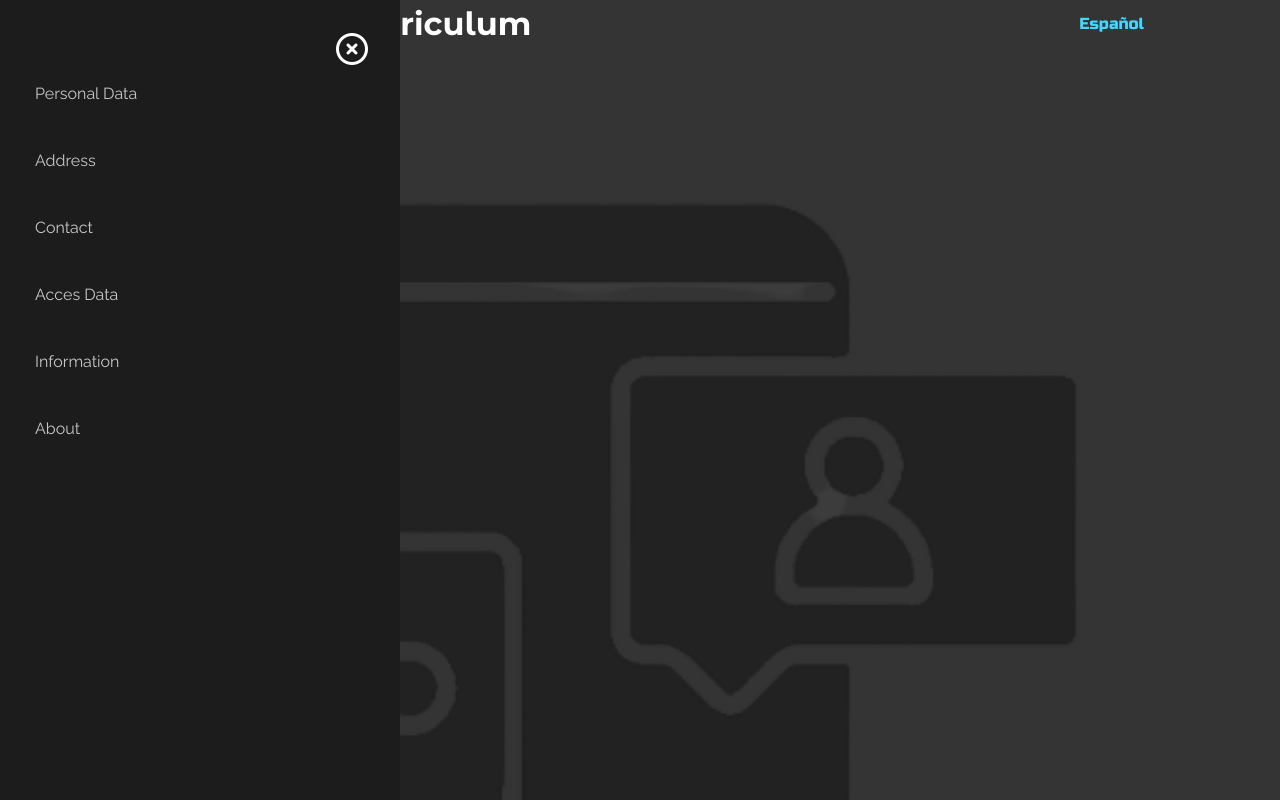
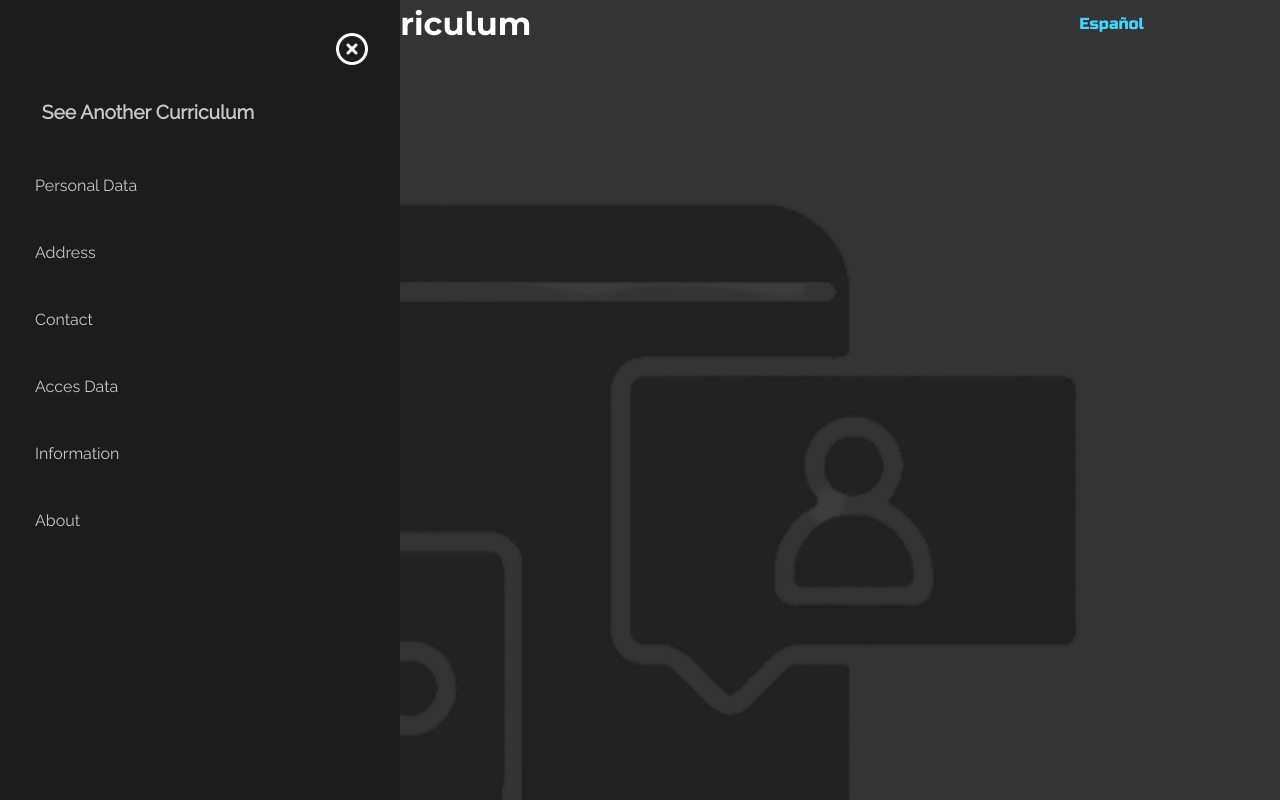
Before and after one commit to OEM-SYS/TICMAS, a plain HTML site: page indexEn.html in a window 1280 px wide. Both pictures are taken after a click on the label 142 px from the left and 24 px from the top of the page. Drawn offline with Linux system fonts and the light colour scheme; no server answers.

Commit message:
Visualizacion automatica de un curriculum
Agrego una nueva opcion para poder ver un nuevo curriculum

```diff
--- a/indexEn.html
+++ b/indexEn.html
@@ -63,6 +63,7 @@
 		<div class="container-menu">
 			<div class="cont-menu">
 				<nav class="menu">
+					<a class="newcv" onclick="importJSON();document.getElementById('btn-menu').click();">See Another Curriculum</a>
 					<a href="#" onclick="goTo('1');">Personal Data</a>
 					<a href="#" onclick="goTo('2');">Address</a>
 					<a href="#" onclick="goTo('3');">Contact</a>
```
